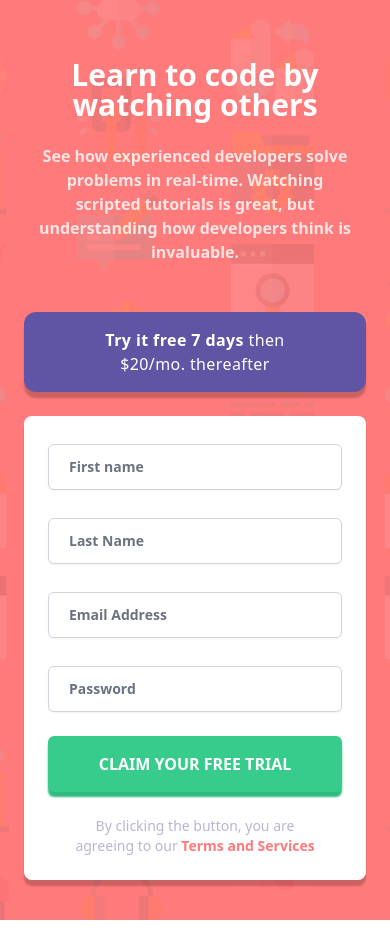
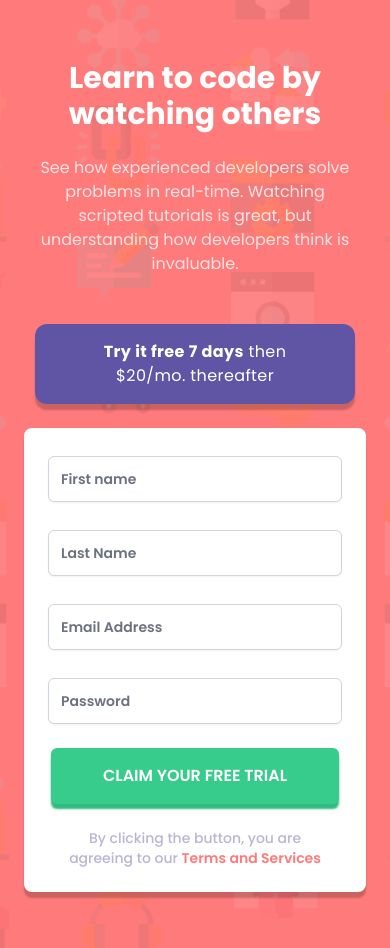
Before and after one commit to okay-head/Signup-Component, a React (Vite) app: page / in a window 390 px wide. Before the commit the page ends 920 px from the top, so only its background shows below. Built offline with nearby package versions, Linux system fonts and the light colour scheme.

Commit message:
optimizing for mobile

```diff
--- a/src/App.tsx
+++ b/src/App.tsx
@@ -4,21 +4,24 @@ export default function App() {
   return (
     // Main is the 'container' itself, therefore no separate component for adjusting margins is introduced
 
-    <main className='main-bg min-h-screen bg-primary-red px-6 pb-10 pt-5 text-center text-white lg:px-12'>
+    <main className='main-bg min-h-screen bg-primary-red px-6 pb-14 pt-5 text-center font-poppins text-white lg:px-12 lg:pb-10'>
       <div className='content-container mx-auto min-h-[calc(100vh-4.5rem)] max-w-screen-xl items-center gap-8 lg:flex xl:justify-evenly xl:gap-0'>
         <section className='main-text lg:text-left'>
           {/* convert to fluid heading [ IMPROVEMENT ] */}
-          <h1 className='mx-auto mb-6 mt-10 max-w-64 text-3xl font-bold !leading-none xs:max-w-lg sm:text-4xl lg:mb-7 lg:text-[3.25rem]'>
+          <h1 className='mx-auto mb-6 mt-10 max-w-64 text-3xl font-bold xs:max-w-lg sm:text-4xl lg:mb-7 lg:text-[3.25rem] lg:!leading-none'>
             Learn to code by watching others
           </h1>
-          <p className='mx-auto max-w-xs font-semibold text-[--white-200] xs:max-w-md lg:mx-[unset]'>
+          <p className='mx-auto max-w-xs text-[--white-200] xs:max-w-md lg:mx-[unset] lg:font-semibold'>
             See how experienced developers solve problems in real-time. Watching
             scripted tutorials is great, but understanding how developers think
             is invaluable.
           </p>
         </section>
         <section className='form-component mx-auto w-full max-w-xl lg:max-w-xl xl:mx-[unset]'>
-          <div className='pricing shadow-custom mb-6 mt-12 rounded-xl bg-accent-blue p-4'>
+          <div
+            className='pricing shadow-custom
+          mx-auto mb-6 mt-12 max-w-80 rounded-xl bg-accent-blue p-4 sm:max-w-[unset]'
+          >
             <div className='text-container mx-auto max-w-52 tracking-wide xs:max-w-none'>
               <b className='font-bold'>Try it free 7 days</b> then $20/mo.
               thereafter
--- a/src/Form.tsx
+++ b/src/Form.tsx
@@ -42,7 +42,7 @@ export default function Form() {
         <div>
           <button
             id='submit'
-            className='shadow-custom-2 w-full rounded-md bg-primary-green py-4 font-semibold uppercase outline-offset-2 focus-visible:shadow-none focus-visible:outline-2 focus-visible:outline-accent-blue'
+            className='shadow-custom-2 mx-auto w-full max-w-72 rounded-md bg-primary-green py-4 font-semibold uppercase outline-offset-2 focus-visible:shadow-none focus-visible:outline-2 focus-visible:outline-accent-blue lg:max-w-[unset]'
           >
             <span className='text-container mx-auto max-w-max'>
               Claim your free trial
@@ -51,7 +51,10 @@ export default function Form() {
         </div>
         <div className='mx-auto max-w-64 text-sm font-medium text-neutral-grayBlue lg:max-w-[unset]'>
           By clicking the button, you are agreeing to our{' '}
-          <a className='cursor-pointer font-semibold text-primary-red outline-offset-2 outline-neutral-grayBlue hover:underline'>
+          <a
+            href=''
+            className='cursor-pointer font-semibold text-primary-red outline-offset-2 outline-neutral-grayBlue hover:underline'
+          >
             Terms and Services
           </a>
         </div>
--- a/src/index.css
+++ b/src/index.css
@@ -6,7 +6,7 @@
 
 @layer utilities {
   .form-formatting {
-    @apply mt-1 w-full rounded-md border-gray-300 px-5 py-3 text-sm font-bold text-neutral-darkBlue shadow-sm placeholder:font-semibold focus:border-accent-blue focus:ring-1 focus:ring-accent-blue focus:ring-opacity-50;
+    @apply mt-1 w-full rounded-md border-gray-300 py-3 text-sm font-bold text-neutral-darkBlue shadow-sm placeholder:font-semibold focus:border-accent-blue focus:ring-1 focus:ring-accent-blue focus:ring-opacity-50 lg:px-5;
   }
 }
 
```
